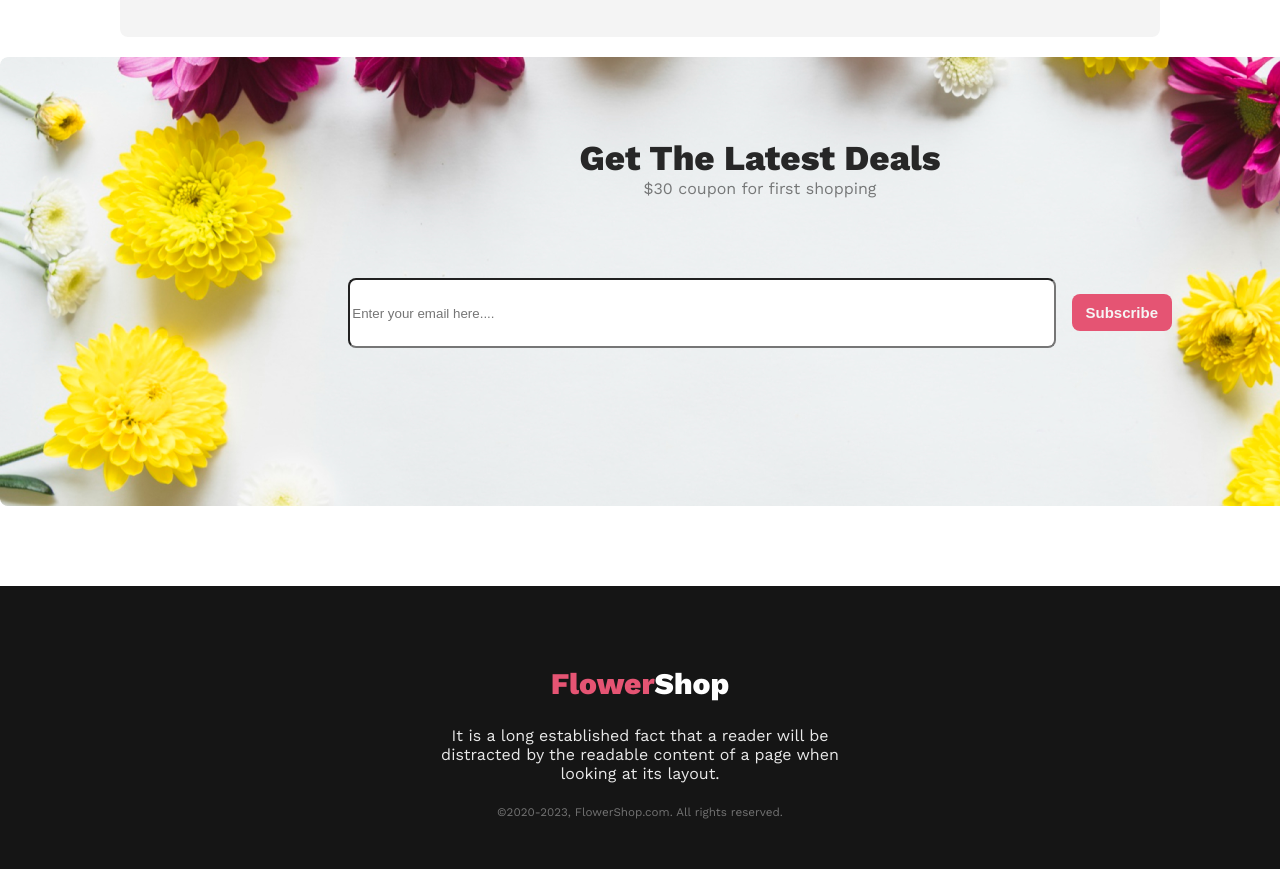
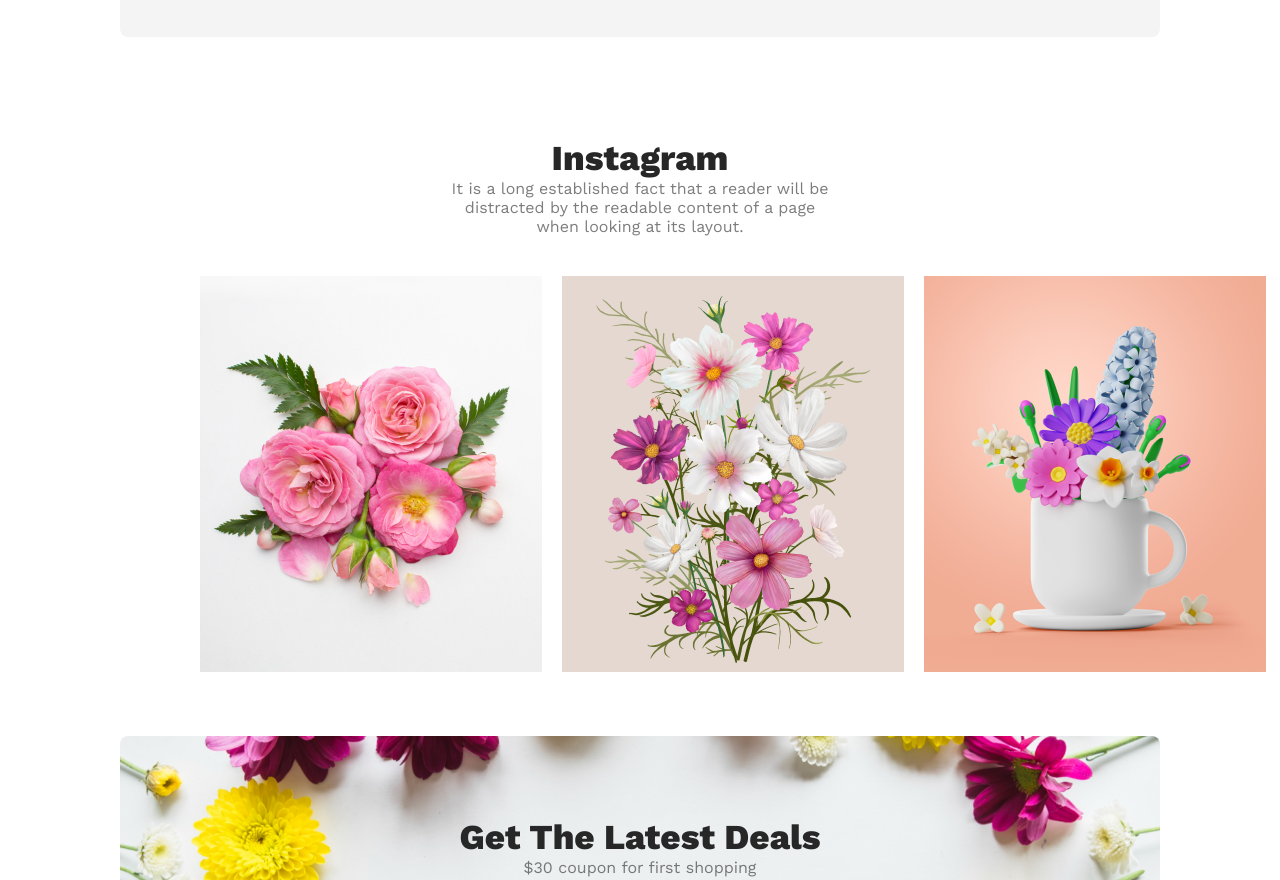
Before and after one commit to AAkilRaiyanPrantho/programming-hero-assignment-1, a plain HTML site: page index.html in a window 1280 px wide. Shown: the part 1764-2644 px from the top of the page. Drawn offline with nearby package versions, Linux system fonts and the light colour scheme.

Commit message:
Instagram Section Added

```diff
--- a/index.html
+++ b/index.html
@@ -79,6 +79,24 @@
         </div>
       </div>
 
+      <div class="instagram">
+        <div class="featured-flowers-texts insta-texts">
+            <p class="featured-flowers-header">Instagram</p>
+            <p class="featured-flowers-para">
+                It is a long established fact that a reader will be distracted by the readable content of a page when looking at its layout.
+            </p>
+          </div>
+          <div class="insta-images">
+            <ul>
+                <li><img src="Flower_Asset/Flower 01.png" alt="Flower 01"></li>
+                <li><img src="Flower_Asset/Rectangle 4.png" alt="Rectangle 4"></li>
+                <li><img src="Flower_Asset/Rectangle 5.png" alt="Rectangle 5"></li>
+                <li><img src="Flower_Asset/Rectangle 6.png" alt="Rectangle 6"></li>
+            </ul>
+          </div>
+
+      </div>
+
       <div class="deals">
         <div class="featured-flowers-texts">
             <p class="featured-flowers-header">Get The Latest Deals</p>
@@ -91,7 +109,6 @@
                 <input class="s-mail" type="email" name="" placeholder="Enter your email here...." id="mail">
                 <button class="primary-btn subscribe-btn">Subscribe</button>
             </form>
-
           </div>
       </div>
 
--- a/styles/styles.css
+++ b/styles/styles.css
@@ -167,12 +167,40 @@ figcaption {
 }
 /* Delivery Option Section Ends */
 
+/* Instagram Section Starts */
+
+.instagram {
+  width: 75%;
+  border-radius: 8px;
+  margin: auto;
+  margin-bottom: 20px;
+  padding: 40px;
+}
+
+.insta-texts {
+  width: 40%;
+  margin: auto;
+  padding: 40px;
+}
+
+.insta-images > ul{
+    display: flex;
+}
+
+.insta-images li{
+    list-style: none;
+    margin-right: 20px;
+}
+
+/* Instagram Section Ends */
+
 /* Latest Deal section starts */
 
 .deals {
-  background-image: url('../Flower_Asset/Rectangle\ 9.png');
+  background-image: url("../Flower_Asset/Rectangle\ 9.png");
   background-repeat: no-repeat;
-  width: 1440px;
+  background-size: contain;
+  width: 75%;
   height: 449px;
   border-radius: 8px;
   margin: auto;
```
